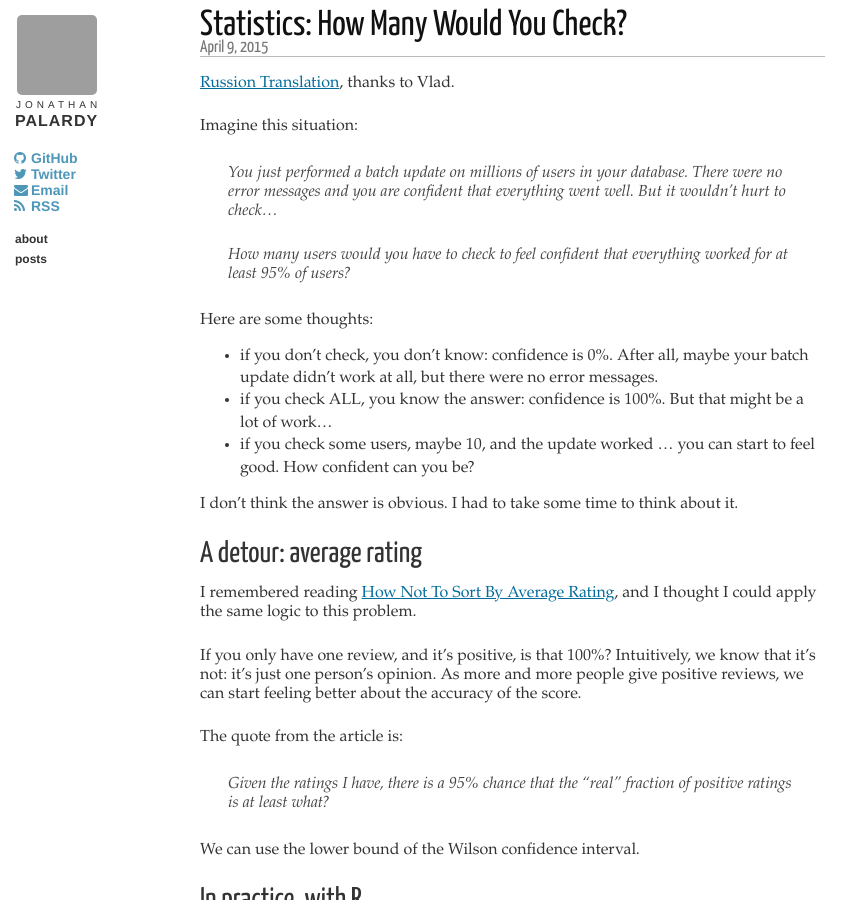
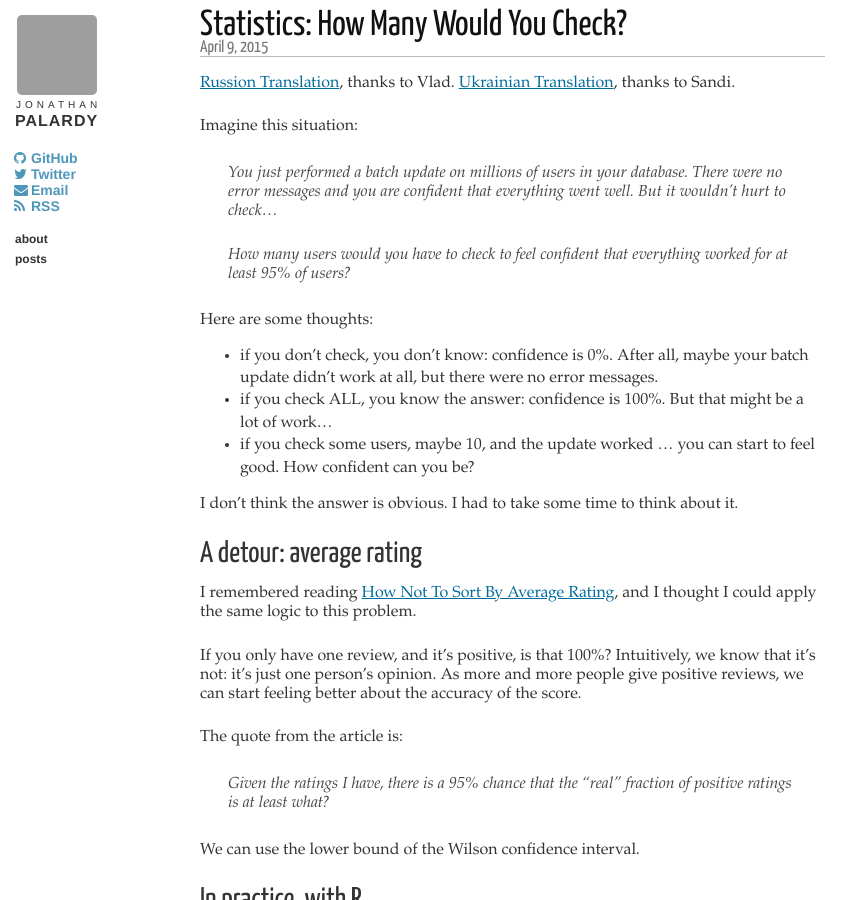
Before and after one commit to jpalardy/jpalardy.github.io, a Jekyll site: the page built from _posts/2015-04-09-statistics-how-many-would-you-check.markdown, in a window 1280 px wide and 900 px high. Shown: the whole window, without its empty margins (0-865 px from the left). Built offline with Jekyll 4.4.1, drawn with Linux system fonts in a browser that asks for light colours; comment, search, counter and statistics services are not loaded; grey boxes are pictures that could not be loaded.

Commit message:
ukrainian translation link to "How Many Would You Check?"

```diff
--- a/_posts/2015-04-09-statistics-how-many-would-you-check.markdown
+++ b/_posts/2015-04-09-statistics-how-many-would-you-check.markdown
@@ -5,6 +5,7 @@ category: posts
 ---
 
 [Russion Translation](http://softdroid.net/statistika-mnogo-li-vy-proveryaete), thanks to Vlad.
+[Ukrainian Translation](http://www.opensourceinitiative.net/edu/jpalardy/), thanks to Sandi.
 
 Imagine this situation:
 
```
